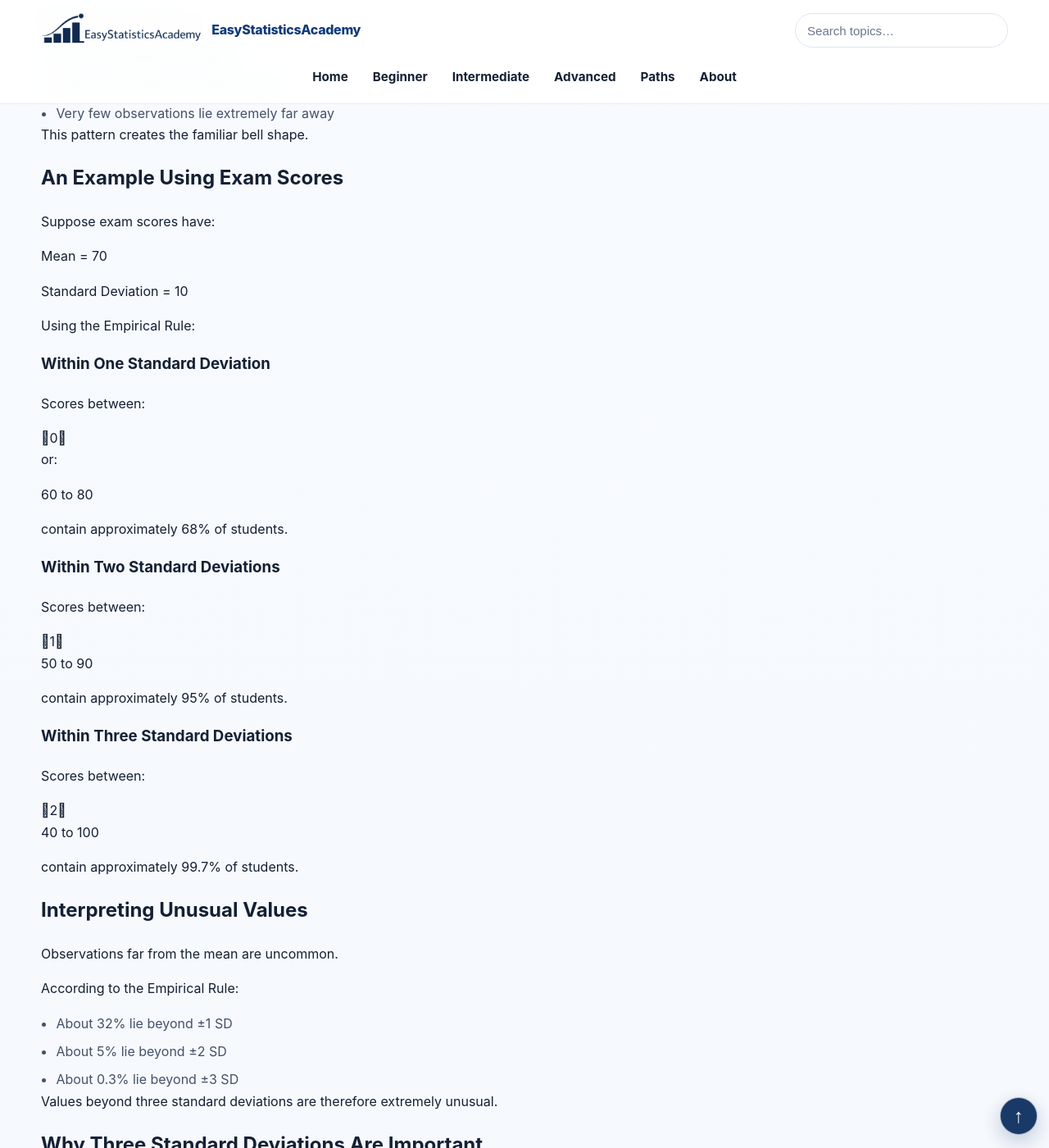
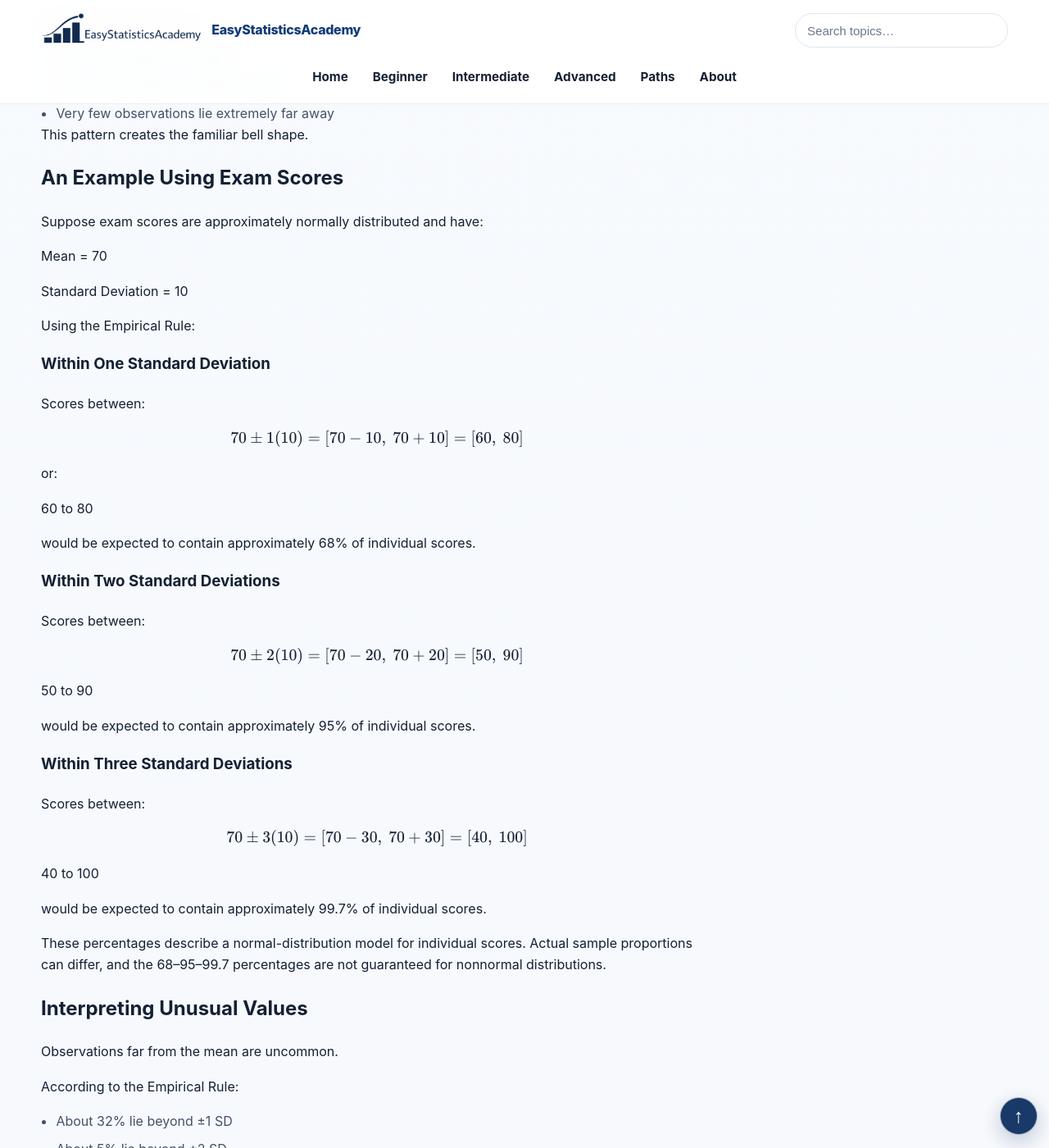
Before and after one commit to ammar-homaida-statistics/easystatisticsacademy, a Jekyll site: the page built from descriptive/shape/empirical-rule/index.md, in a window 1280 px wide and 1400 px high, scrolled down 2011 px. Shown: the whole window at 82% size. Built offline with Jekyll 4.4.1, drawn with Linux system fonts in a browser that asks for light colours.

Commit message:
Restore three Empirical Rule intervals and qualify normality

```diff
--- a/descriptive/shape/empirical-rule/index.md
+++ b/descriptive/shape/empirical-rule/index.md
@@ -205,7 +205,7 @@ sidebar: false
     <h2>An Example Using Exam Scores</h2>
 
     <p>
-      Suppose exam scores have:
+      Suppose exam scores are approximately normally distributed and have:
     </p>
 
     <div class="example-box">
@@ -230,7 +230,9 @@ sidebar: false
       Scores between:
     </p>
 
-    0
+    \[
+70\pm 1(10)=[70-10,\ 70+10]=[60,\ 80]
+\]
 
     <p>
       or:
@@ -245,7 +247,7 @@ sidebar: false
     </div>
 
     <p>
-      contain approximately 68% of students.
+      would be expected to contain approximately 68% of individual scores.
     </p>
 
     <h3>Within Two Standard Deviations</h3>
@@ -254,7 +256,9 @@ sidebar: false
       Scores between:
     </p>
 
-    1
+    \[
+70\pm 2(10)=[70-20,\ 70+20]=[50,\ 90]
+\]
 
     <div class="example-box">
 
@@ -265,7 +269,7 @@ sidebar: false
     </div>
 
     <p>
-      contain approximately 95% of students.
+      would be expected to contain approximately 95% of individual scores.
     </p>
 
     <h3>Within Three Standard Deviations</h3>
@@ -274,7 +278,9 @@ sidebar: false
       Scores between:
     </p>
 
-    2
+    \[
+70\pm 3(10)=[70-30,\ 70+30]=[40,\ 100]
+\]
 
     <div class="example-box">
 
@@ -285,7 +291,13 @@ sidebar: false
     </div>
 
     <p>
-      contain approximately 99.7% of students.
+      would be expected to contain approximately 99.7% of individual scores.
+    </p>
+
+    <p>
+      These percentages describe a normal-distribution model for individual scores.
+      Actual sample proportions can differ, and the 68–95–99.7 percentages
+      are not guaranteed for nonnormal distributions.
     </p>
 
     <h2>Interpreting Unusual Values</h2>
```
